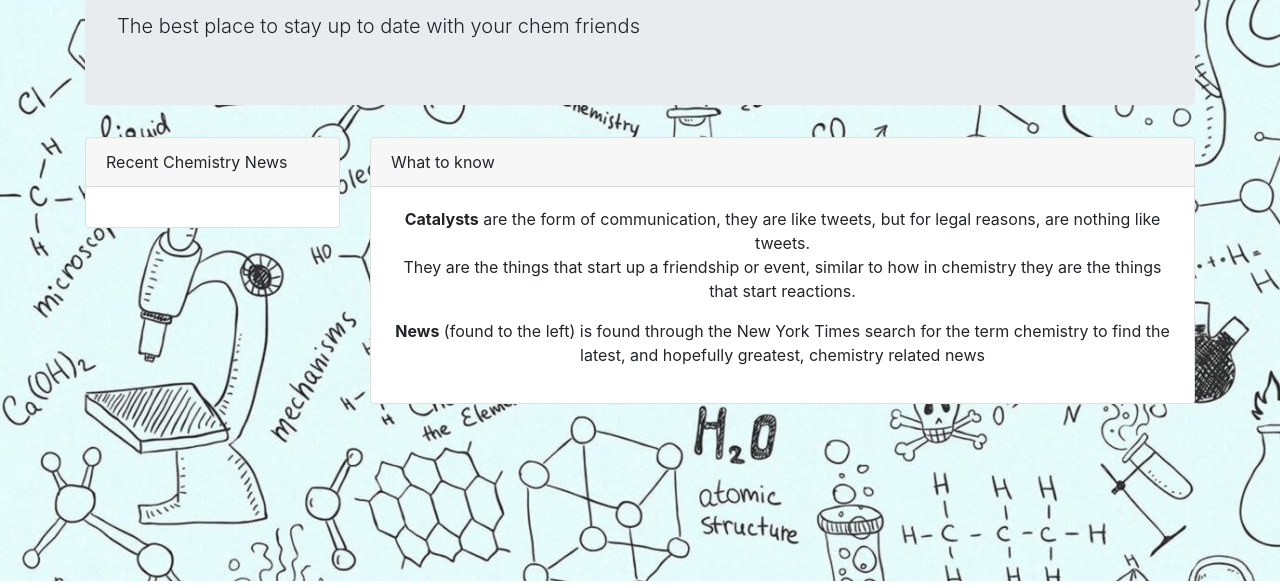
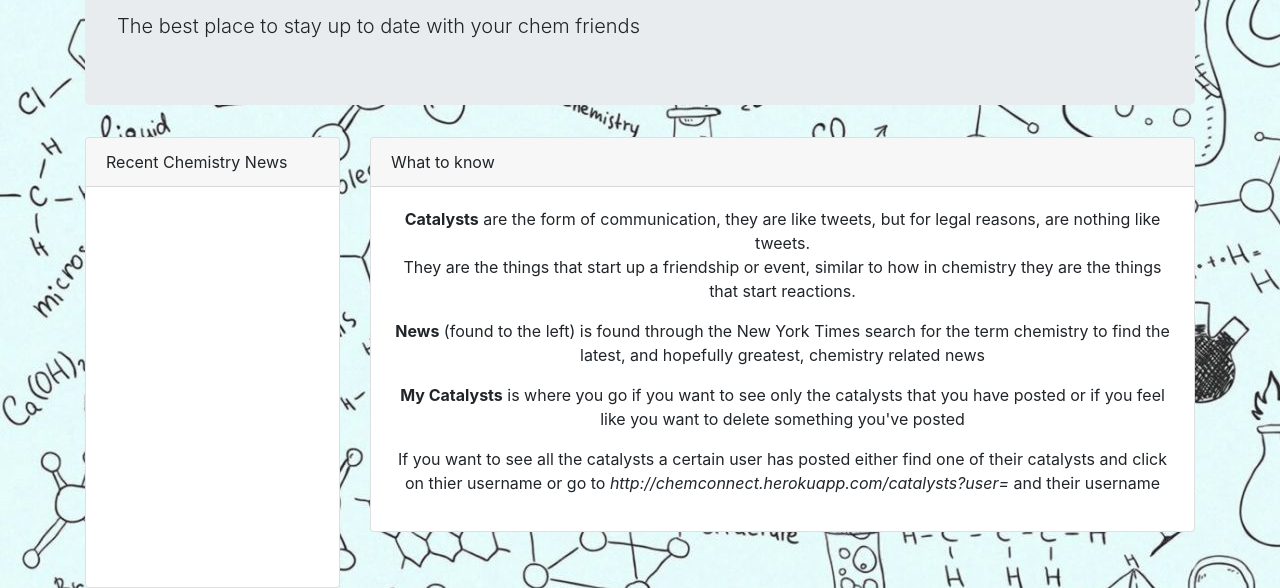
Before and after one commit to GageDorl/ChemConnect, a website: page views/home.html in a window 1280 px wide. Shown: the part 219-807 px from the top of the page. Drawn offline with nearby package versions, Linux system fonts and the light colour scheme; files that its build step writes are made by us from their sources; no server answers; files whose address does not match are found by name.

Commit message:
making more things pretty

```diff
--- a/public/styles/stylesheet.css
+++ b/public/styles/stylesheet.css
@@ -20,3 +20,7 @@
 body{
     background-image: url("/images/background.jpg")
 }
+#article-section{
+    height:400px;
+    overflow-y:scroll;
+}
--- a/views/home.html
+++ b/views/home.html
@@ -47,6 +47,8 @@
                             <p><b>Catalysts</b> are the form of communication, they are like tweets, but for legal reasons, are nothing like tweets.<br>
                             They are the things that start up a friendship or event, similar to how in chemistry they are the things that start reactions.</p>
                             <p><b>News</b> (found to the left) is found through the New York Times search for the term chemistry to find the latest, and hopefully greatest, chemistry related news</p>
+                            <p><b>My Catalysts</b> is where you go if you want to see only the catalysts that you have posted or if you feel like you want to delete something you've posted</p>
+                            <p>If you want to see all the catalysts a certain user has posted either find one of their catalysts and click on thier username or go to <i>http://chemconnect.herokuapp.com/catalysts?user=</i> and their username</p>
 
                         </div>
                     </div>
```
